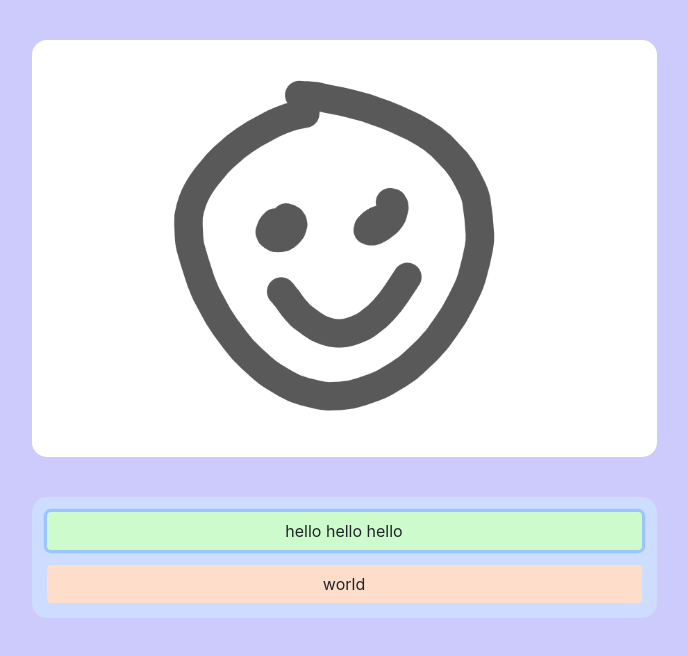
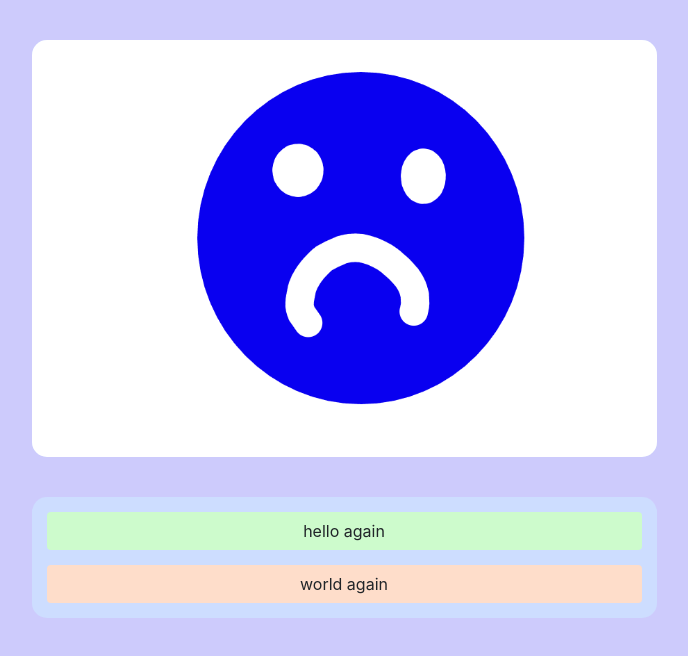
Before and after one commit to dunstad/meander, a plain HTML site: page index.html in a window 1280 px wide. Both pictures are taken after a click on the button "hello hello hello". Shown: the whole page, without its empty margins (296-984 px from the left). Drawn offline with nearby package versions, Linux system fonts and the light colour scheme.

Commit message:
buttons and scenes work

```diff
--- a/index.html
+++ b/index.html
@@ -15,10 +15,7 @@
     <div class="row">
       <div class="col-3"></div>
       <div class="col-6">
-        <div id="choices" class="content">
-          <div class="col-12"><button class="btn pastel-green">hello hello hello</button></div>
-          <div class="col-12"><button class="btn pastel-orange">world</button></div>
-        </div>
+        <div id="choices" class="content"></div>
       </div>
     </div>
 
--- a/meander.js
+++ b/meander.js
@@ -1 +1,70 @@
 console.log('script working!')
+
+var game = {};
+
+game.scenes = {
+
+  one: {
+    image: 'test.png',
+    buttons: [
+      {
+        text: 'hello hello hello',
+        next: 'two',
+        color: 'pastel-green'
+      },
+      {
+        text: 'world',
+        next: 'one',
+        color: 'pastel-orange'
+      },
+    ],
+  },
+
+  two: {
+    image: 'test2.png',
+    buttons: [
+      {
+        text: 'hello again',
+        next: 'one',
+        color: 'pastel-green'
+      },
+      {
+        text: 'world again',
+        next: 'two',
+        color: 'pastel-orange'
+      },
+    ],
+  },
+
+};
+
+function loadScene(scene) {
+
+  document.getElementById('art').src = scene.image;
+
+  let choices = document.getElementById('choices');
+
+  while (choices.firstChild) {
+    choices.removeChild(choices.firstChild);
+  }
+
+  for (let butt of scene.buttons) {
+    let div = document.createElement('div');
+    div.classList.add('col-12');
+
+    let button = document.createElement('button');
+    button.classList.add('btn', butt.color);
+    button.textContent = butt.text;
+    button.onclick = ()=>{loadScene(game.scenes[butt.next]);};
+
+    div.appendChild(button);
+    choices.appendChild(div);
+  }
+
+}
+
+function main() {
+  loadScene(game.scenes.one);
+}
+
+main();
```
